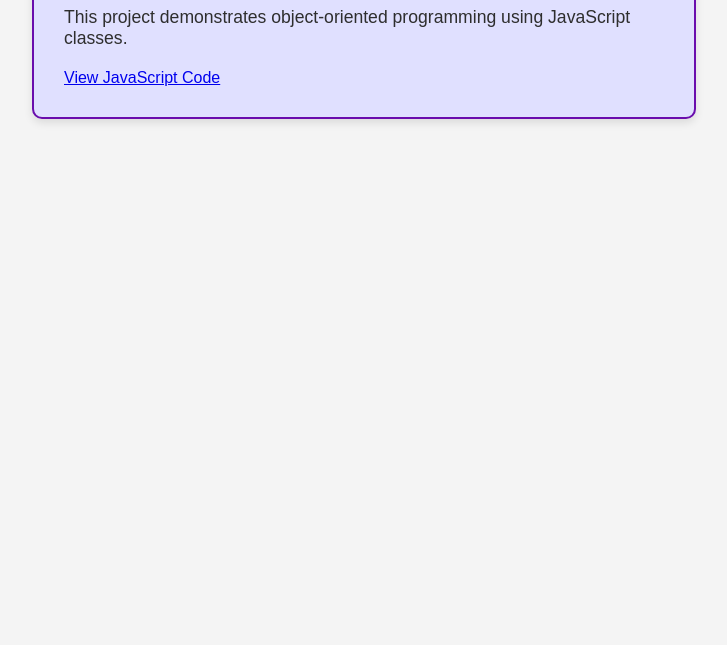
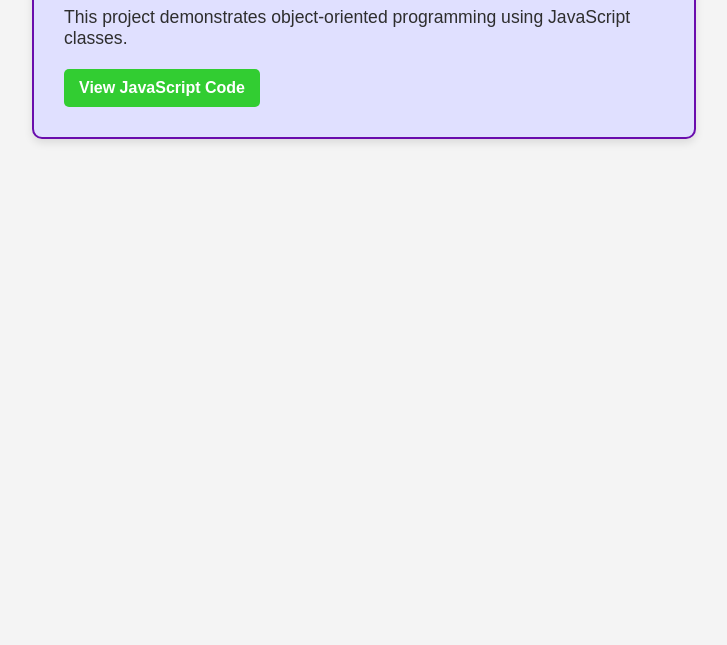
Before and after one commit to Moogz47/lab-11-classes, a plain HTML site: page index.html in a window 1280 px wide. Shown: the part 155-800 px from the top of the page, without its empty margins (276-1003 px from the left). Drawn offline with Linux system fonts and the light colour scheme.

Commit message:
Styling for the javascript link has been added, completing my classic purple and green theme.

```diff
--- a/style.css
+++ b/style.css
@@ -26,3 +26,19 @@ body {
     margin-bottom: 20px;
     color: #2e2e2e;
   }
+
+  a {
+    display: inline-block;
+    padding: 10px 15px;
+    background-color: #32cd32;
+    color: white;
+    text-decoration: none;
+    border-radius: 5px;
+    font-weight: bold;
+    text-align: center;
+    transition: background-color 0.3s ease;
+  }
+
+  a:hover {
+    background-color: #228b22;
+  }
```
